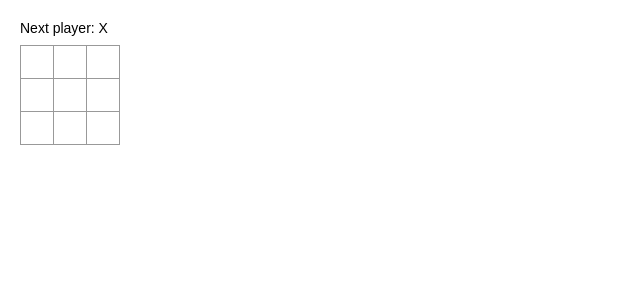
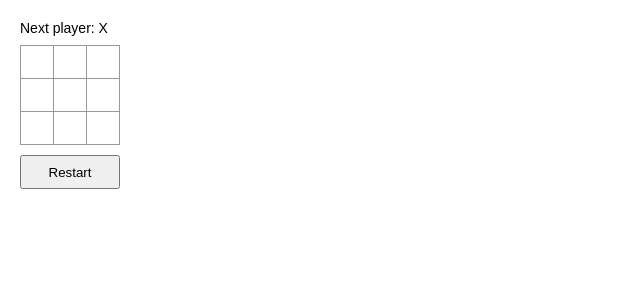
Before and after one commit to DenisKuivalainen/React_Test_2, a React (Create React App) app: page / in a window 1280 px wide. Shown: the top 300 px of the page, without its empty margins (0-640 px from the left). Built offline with nearby package versions, Linux system fonts and the light colour scheme.

Commit message:
Final version
Added reload on draw and reload button.

```diff
--- a/src/index.css
+++ b/src/index.css
@@ -48,3 +48,9 @@ ol, ul {
 .game-info {
   margin-left: 20px;
 }
+
+.reload {
+  margin-top: 10px;
+  height: 34px;
+  width: 100px;
+}
--- a/src/index.js
+++ b/src/index.js
@@ -31,7 +31,8 @@ function Square(props) {
       let resch = 0;
       for (let i = 0; i < squares.length; i++) {
         if (squares[i]!==null) {resch++;}
-        if (resch === 9) {window.location.reload()}
+        if (resch === 9 && calculateWinner(squares)===null)
+          {window.location.reload()}
         if (i===squares.length-1) {resch = 0;}
       }
 
@@ -51,7 +52,6 @@ function Square(props) {
         let status;
         if (winner) {
             status = winner + ' wins!';
-            window.location.reload();
         } else {
             status = 'Next player: ' + (this.state.xIsNext ? 'X' : 'O');
         }
@@ -73,6 +73,11 @@ function Square(props) {
             {this.renderSquare(7)}
             {this.renderSquare(8)}
           </div>
+          <button class="reload" onClick={
+            () => window.location.reload()
+          }>
+            Restart
+          </button>
         </div>
       );
     }
```
